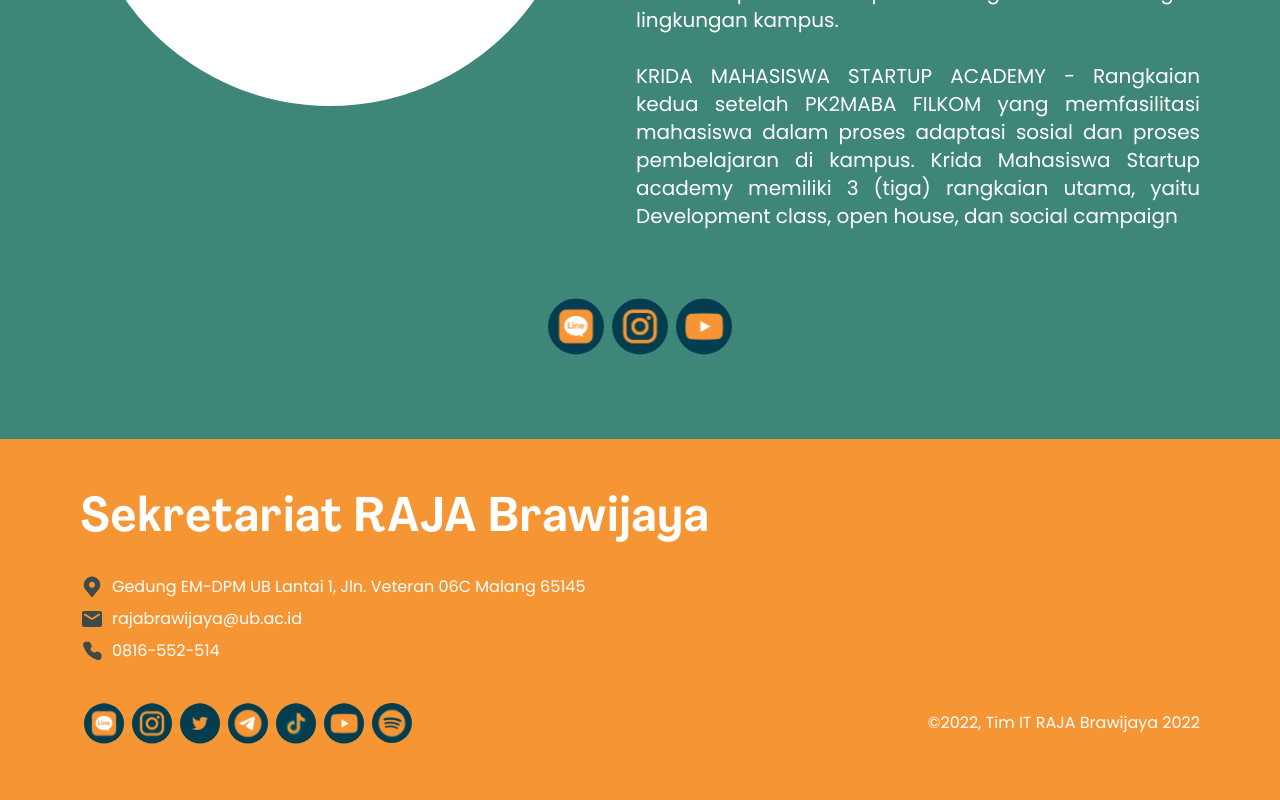
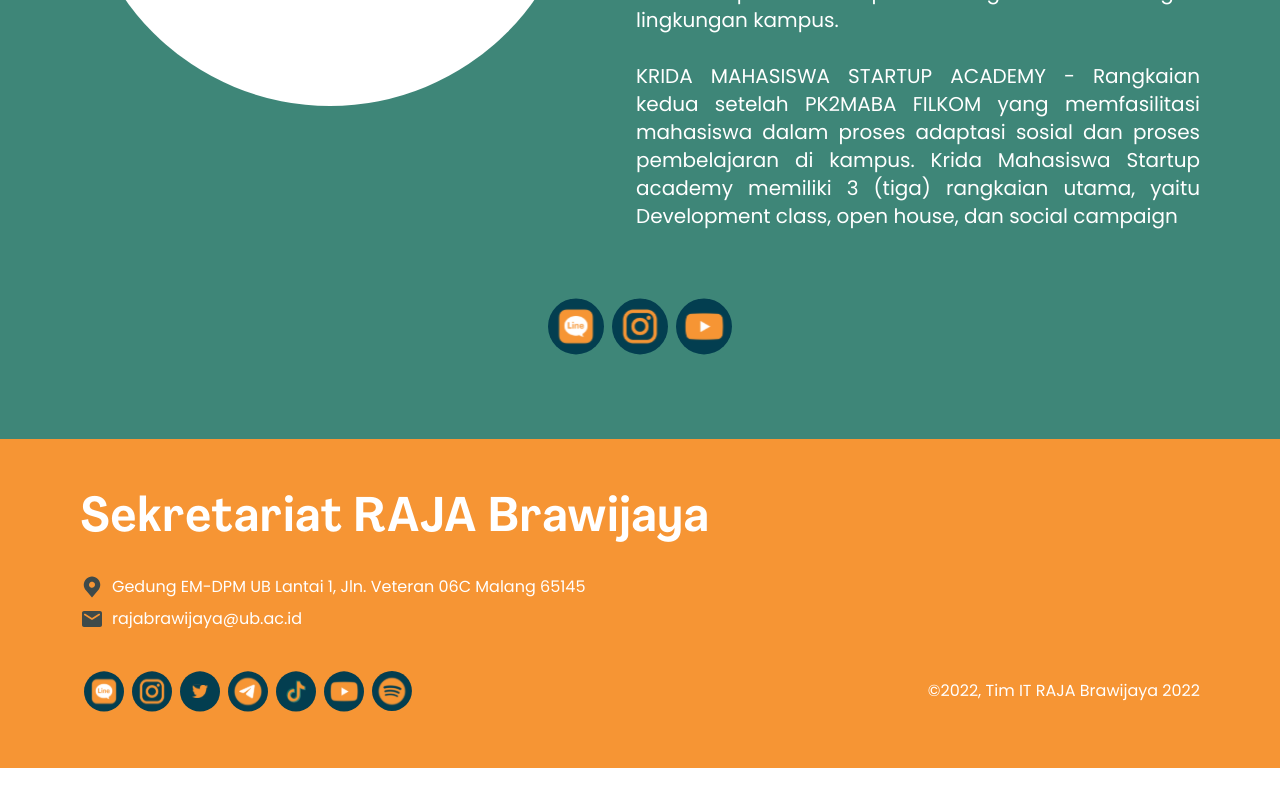
Before and after one commit to mfadlihs/RAJA-BRAWIJAYA-2022, a Next.js app: page / in a window 1280 px wide. Shown: the part 6052-6852 px from the top of the page. After the commit the page ends 6820 px from the top, so only its background shows below. Built offline with nearby package versions, Linux system fonts and the light colour scheme; no server answers.

Commit message:
nomor hp hidden

```diff
--- a/layout/footer/Footer.jsx
+++ b/layout/footer/Footer.jsx
@@ -43,7 +43,7 @@ export default function Footer() {
             Gedung EM-DPM UB Lantai 1, Jln. Veteran 06C Malang 65145
           </List>
           <List icon={"/assets/icons/icEmail.svg"}>rajabrawijaya@ub.ac.id</List>
-          <List icon={"/assets/icons/icPhone.svg"}>0816-552-514</List>
+          {/* <List icon={"/assets/icons/icPhone.svg"}>0816-552-514</List> */}
         </div>
 
         <div className="flex flex-col md:flex-row md:items-center md:justify-between">
```
